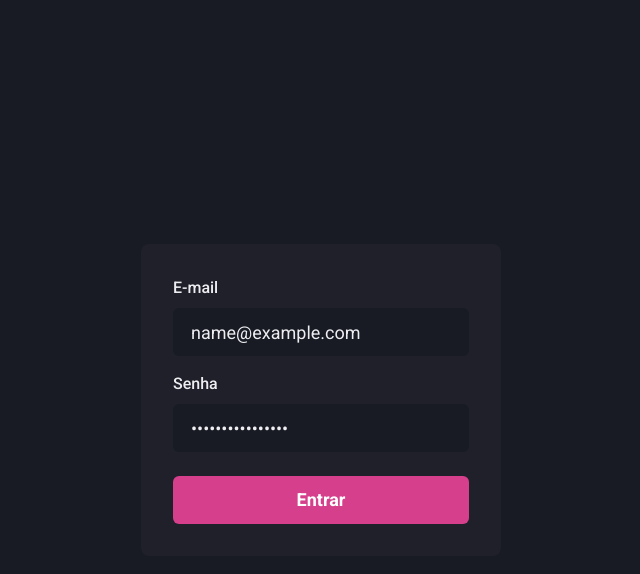
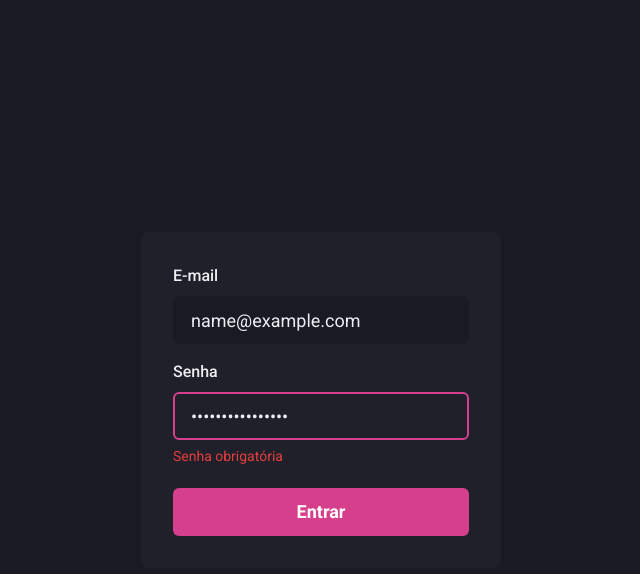
Before and after one commit to Jose-Caldas/dashboard-NextJs, a Next.js app: page / in a window 1280 px wide. Both pictures are taken after typing "name@example.com", "name@example.com" into the empty fields and a click on the button "Entrar". Shown: the top 574 px of the page, without its empty margins (319-959 px from the left). Built offline with nearby package versions, Linux system fonts and the light colour scheme.

Commit message:
validate fields

```diff
--- a/package.json
+++ b/package.json
@@ -12,6 +12,7 @@
     "@chakra-ui/react": "^1.6.1",
     "@emotion/react": "^11.4.0",
     "@emotion/styled": "^11.3.0",
+    "@hookform/resolvers": "^2.4.0",
     "apexcharts": "^3.26.2",
     "framer-motion": "^4.1.13",
     "next": "10.2.0",
@@ -19,7 +20,8 @@
     "react-apexcharts": "^1.3.9",
     "react-dom": "17.0.2",
     "react-hook-form": "^7.5.2",
-    "react-icons": "^4.2.0"
+    "react-icons": "^4.2.0",
+    "yup": "^0.32.9"
   },
   "devDependencies": {
     "@types/node": "^15.0.2",
--- a/src/components/Form/Input.tsx
+++ b/src/components/Form/Input.tsx
@@ -1,22 +1,25 @@
 import {
   FormControl,
+  FormErrorMessage,
   FormLabel,
   Input as ChakraInput,
   InputProps as ChakraInputProps,
 } from "@chakra-ui/react";
 import { forwardRef, ForwardRefRenderFunction } from "react";
+import { FieldError } from "react-hook-form";
 
 interface InputProps extends ChakraInputProps {
   name: string;
   label?: string;
+  error?: FieldError;
 }
 
 const InputBase: ForwardRefRenderFunction<HTMLInputElement, InputProps> = (
-  { name, label, ...rest },
+  { name, label, error = null, ...rest },
   ref
 ) => {
   return (
-    <FormControl>
+    <FormControl isInvalid={!!error}>
       {!!label && <FormLabel htmlFor={name}>{label}</FormLabel>}
       <ChakraInput
         name="email"
@@ -32,6 +35,7 @@ const InputBase: ForwardRefRenderFunction<HTMLInputElement, InputProps> = (
         ref={ref}
         {...rest}
       />
+      {!!error && <FormErrorMessage>{error.message}</FormErrorMessage>}
     </FormControl>
   );
 };
--- a/src/pages/index.tsx
+++ b/src/pages/index.tsx
@@ -1,14 +1,26 @@
 import { Flex, Button, Stack } from "@chakra-ui/react";
 import { SubmitHandler, useForm } from "react-hook-form";
 import { Input } from "../components/Form/Input";
+
+import * as yup from "yup";
+import { yupResolver } from "@hookform/resolvers/yup";
 
 type SignInFormData = {
   email: string;
   password: string;
 };
 
+const SignInFormSchema = yup.object().shape({
+  email: yup.string().required("E-mail obrigatório").email("E-mail inválido"),
+  password: yup.string().required("Senha obrigatória"),
+});
+
 export default function SignIn() {
-  const { register, handleSubmit, formState } = useForm();
+  const { register, handleSubmit, formState } = useForm({
+    resolver: yupResolver(SignInFormSchema),
+  });
+
+  const { errors } = formState;
 
   const handleSignIn: SubmitHandler<SignInFormData> = async (values) => {
     await new Promise((resolve) => setTimeout(resolve, 2000));
@@ -32,12 +44,14 @@ export default function SignIn() {
             name="email"
             type="email"
             label="E-mail"
+            error={errors.email}
             {...register("email")}
           />
           <Input
             name="password"
             type="password"
             label="Senha"
+            error={errors.password}
             {...register("password")}
           />
         </Stack>
```
Also changed, not shown: 1 other file (tests, documents, lock files or other folders).
